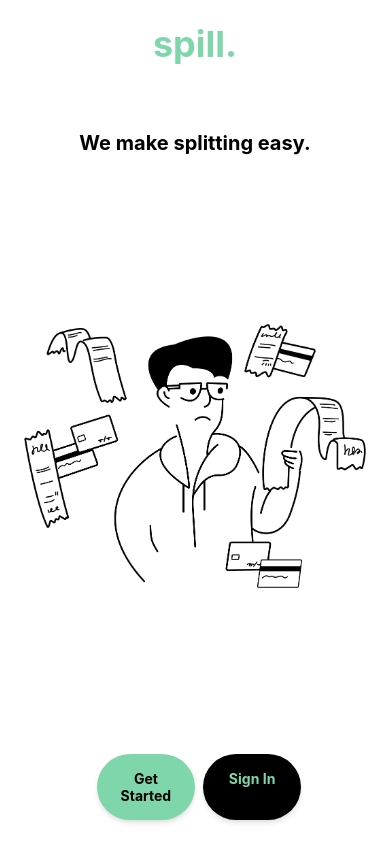
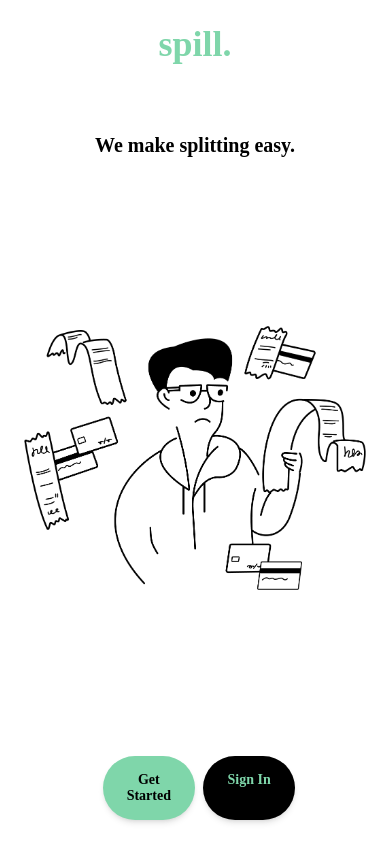
Before and after one commit to ChrisBryann/spill-mobile, a React Native app: screen / in a window 390 px wide. Built offline with nearby package versions, Linux system fonts and the light colour scheme.

Commit message:
font support for android

```diff
--- a/components/UI/FontText.tsx
+++ b/components/UI/FontText.tsx
@@ -6,7 +6,11 @@ type Props = {
   style?: string | undefined;
 };
 const FontText = ({children, style}: Props) => {
-  return <Text className={`font-quicksand ${style}`}>{children}</Text>;
+  return (
+    <Text className={`${style}`} style={{fontFamily: 'Quicksand'}}>
+      {children}
+    </Text>
+  );
 };
 
 export default FontText;
--- a/react-native.config.js
+++ b/react-native.config.js
@@ -3,5 +3,5 @@ module.exports = {
     ios: {},
     android: {},
   },
-  assets: ['./assets/fonts'],
+  iosAssets: ['./assets/fonts'],
 };
--- a/tailwind.config.js
+++ b/tailwind.config.js
@@ -17,7 +17,7 @@ module.exports = {
         'error-red': '#FF8E87',
       },
       fontFamily: {
-        sans: ['Quicksand'],
+        quicksand: ['Quicksand'],
       },
     },
   },
```
Also changed, not shown: 2 other files (tests, documents, lock files or other folders).
